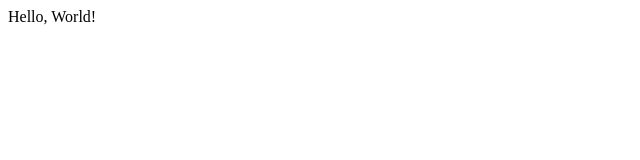
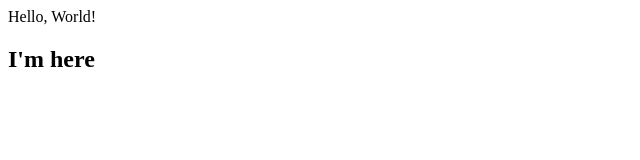
Before and after one commit to ReinerA/test, a plain HTML site: page index.html in a window 1280 px wide. Shown: the whole page, without its empty margins (0-640 px from the left). Drawn offline with Linux system fonts and the light colour scheme.

Commit message:
made changes to index.html

```diff
--- a/index.html
+++ b/index.html
@@ -8,5 +8,7 @@
 </head>
 <body>
     Hello, World!
+
+    <h2>I'm here</h2>
 </body>
 </html>
```
